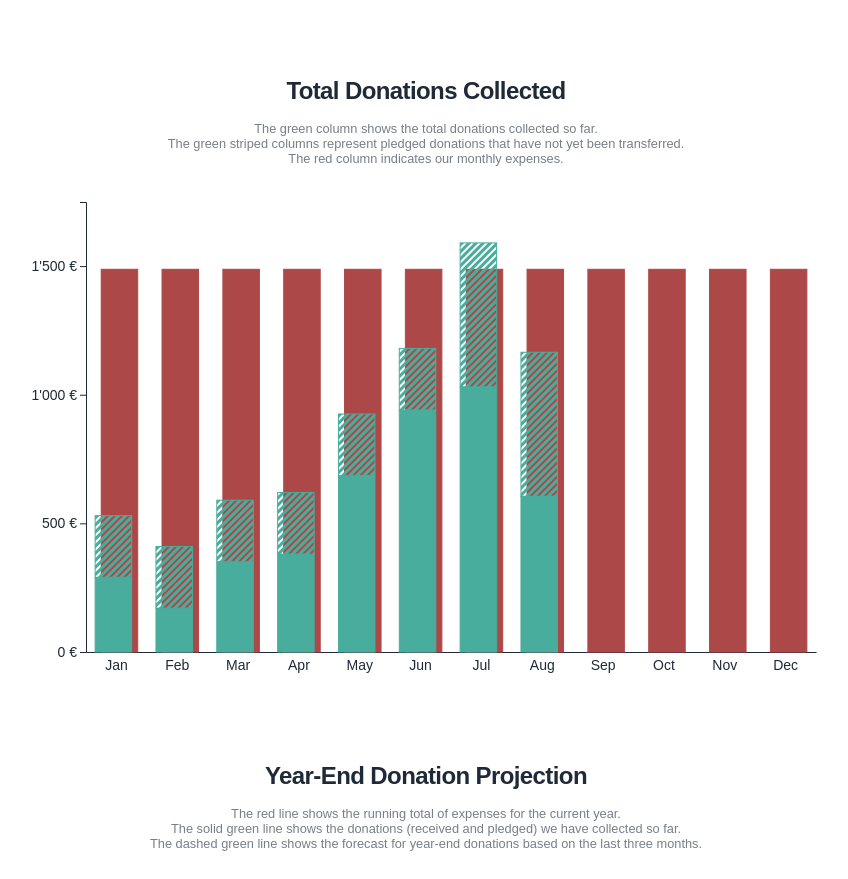
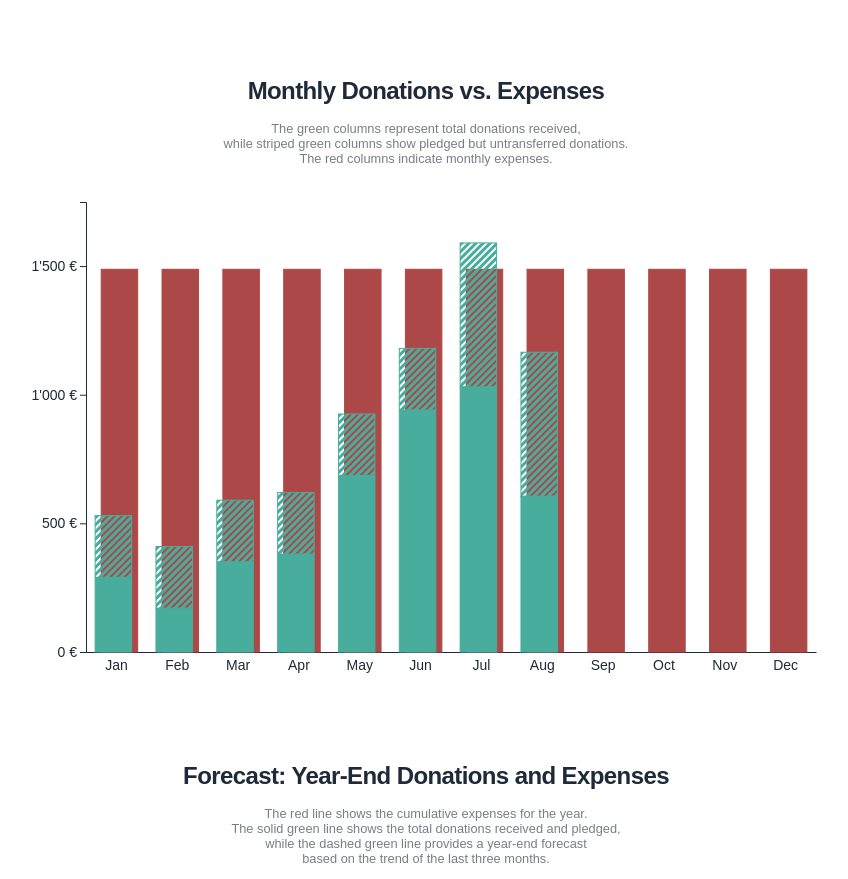
Before and after one commit to CultivationSpace/donations, a website with bundled scripts: page web/index.html in a window 1280 px wide. Shown: the part 356-1235 px from the top of the page, without its empty margins (214-1062 px from the left). Built offline with nearby package versions, Linux system fonts and the light colour scheme.

Commit message:
refactor: improve descriptions and headings

```diff
--- a/web/index.html
+++ b/web/index.html
@@ -5,7 +5,7 @@
 		<meta name="viewport" content="width=device-width, initial-scale=1.0" />
 		<meta
 			name="description"
-			content="Interactive dashboard visualising donations and expenses for Cultivation Space."
+			content="Explore Cultivation Space's interactive dashboard showcasing donations, expenses, and year-end projections."
 		/>
 		<title>Donation Dashboard</title>
 		<script src="charts.js" async type="module"></script>
@@ -79,12 +79,11 @@
 			<h1>Donation Dashboard</h1>
 
 			<section aria-labelledby="total-donations-heading">
-				<h2 id="total-donations-heading">Total Donations Collected</h2>
+				<h2 id="total-donations-heading">Monthly Donations vs. Expenses</h2>
 				<description>
-					The green column shows the total donations collected so far.<br />
-					The green striped columns represent pledged donations that have not yet been
-					transferred.<br />
-					The red column indicates our monthly expenses.
+					The green columns represent total donations received,<br />
+					while striped green columns show pledged but untransferred donations.<br />
+					The red columns indicate monthly expenses.
 				</description>
 				<div
 					class="chart"
@@ -95,13 +94,12 @@
 			</section>
 
 			<section aria-labelledby="projection-heading">
-				<h2 id="projection-heading">Year-End Donation Projection</h2>
+				<h2 id="projection-heading">Forecast: Year-End Donations and Expenses</h2>
 				<description>
-					The red line shows the running total of expenses for the current year.<br />
-					The solid green line shows the donations (received and pledged) we have collected so
-					far.<br />
-					The dashed green line shows the forecast for year-end donations based on the last
-					three months.
+					The red line shows the cumulative expenses for the year.<br />
+					The solid green line shows the total donations received and pledged,<br />
+					while the dashed green line provides a year-end forecast<br />
+					based on the trend of the last three months.
 				</description>
 				<div
 					class="chart"
```
